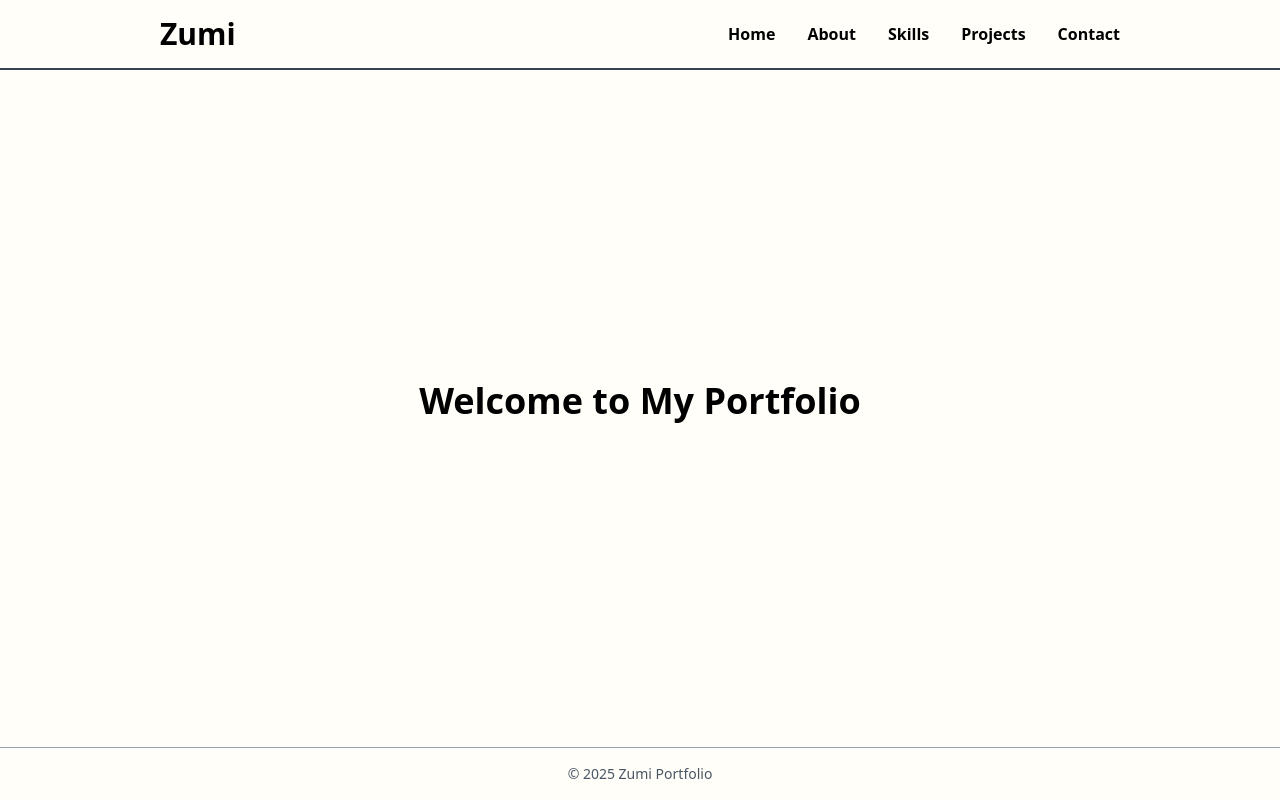
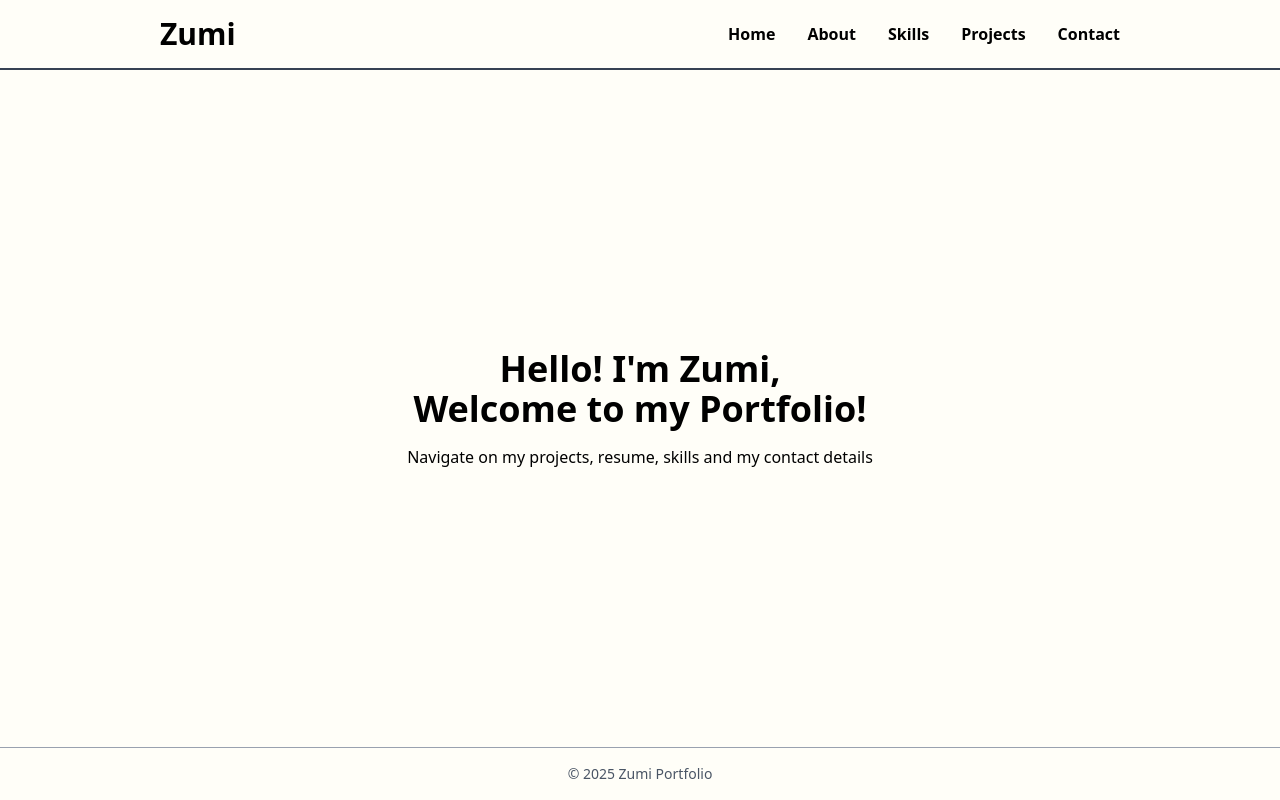
Before and after one commit to Zumi16/Zumi16.github.io, a plain HTML site: page index.html in a window 1280 px wide. Drawn offline with Linux system fonts and the light colour scheme; a web font is replaced by a local one.

Commit message:
Modified index.html welcome text

```diff
--- a/index.html
+++ b/index.html
@@ -29,7 +29,8 @@
   <!-- Main -->
   <main class="flex flex-col items-center justify-center flex-1 text-center">
     <section>
-      <h2 class="text-4xl font-bold mb-4">Welcome to My Portfolio</h2>
+      <h2 class="text-4xl font-bold mb-4">Hello! I'm Zumi,<br>Welcome to my Portfolio!</h2>
+      <P>Navigate on my projects, resume, skills and my contact details</P>
     </section>
   </main>
 
```
